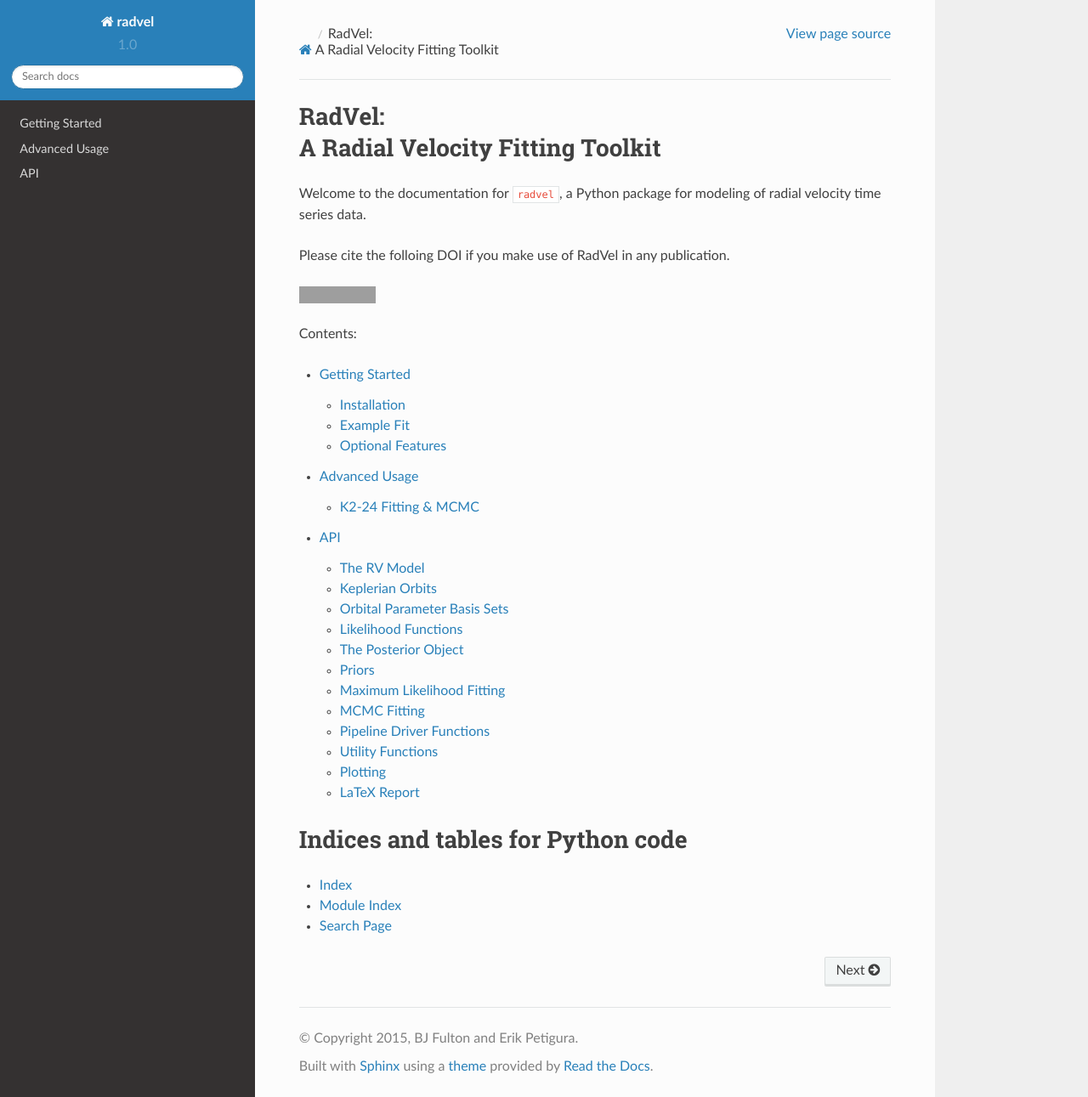
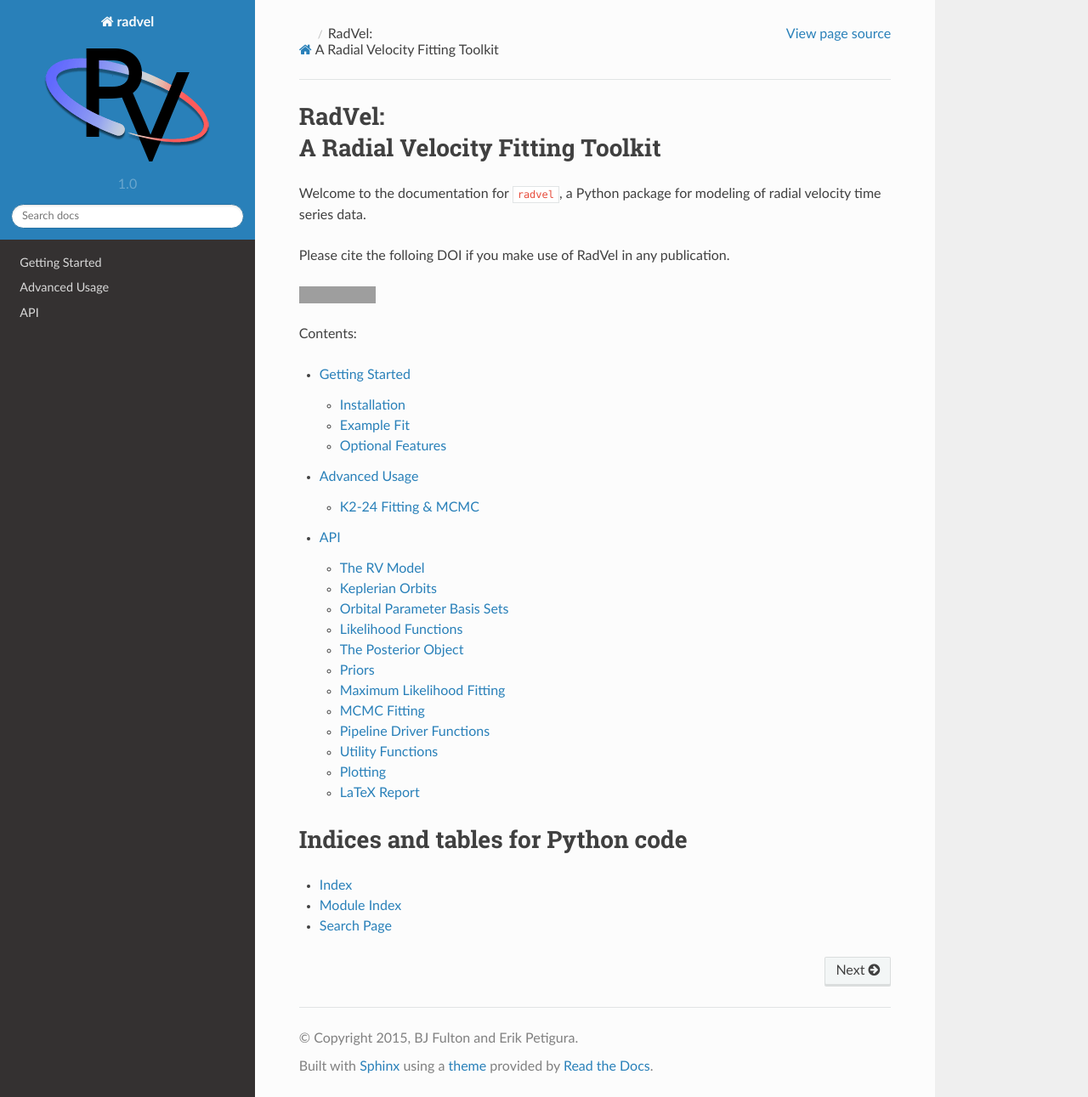
Before and after one commit to California-Planet-Search/radvel, a Sphinx documentation site: the page built from docs/index.rst, in a window 1280 px wide and 1291 px high. Shown: the whole window at 85% size. Built offline with Sphinx 7.4.7 and the Read the Docs theme 2.0.0, drawn with Linux system fonts in a browser that asks for light colours; grey boxes are pictures that could not be loaded.

Commit message:
adding logo to docs

```diff
--- a/docs/conf.py
+++ b/docs/conf.py
@@ -142,12 +142,12 @@
 
 # The name of an image file (relative to this directory) to place at the top
 # of the sidebar.
-#html_logo = None
+html_logo = "plots/radvel_logo_small_alpha.png"
 
 # The name of an image file (within the static path) to use as favicon of the
 # docs.  This file should be a Windows icon file (.ico) being 16x16 or 32x32
 # pixels large.
-#html_favicon = None
+html_favicon = "plots/radvel_logo_favicon.ico"
 
 # Add any paths that contain custom static files (such as style sheets) here,
 # relative to this directory. They are copied after the builtin static files,
```
Also changed, not shown: docs/plots/radvel_logo_favicon.ico (added), docs/plots/radvel_logo_favicon.png (added), docs/plots/radvel_logo_small_alpha.png (added).
